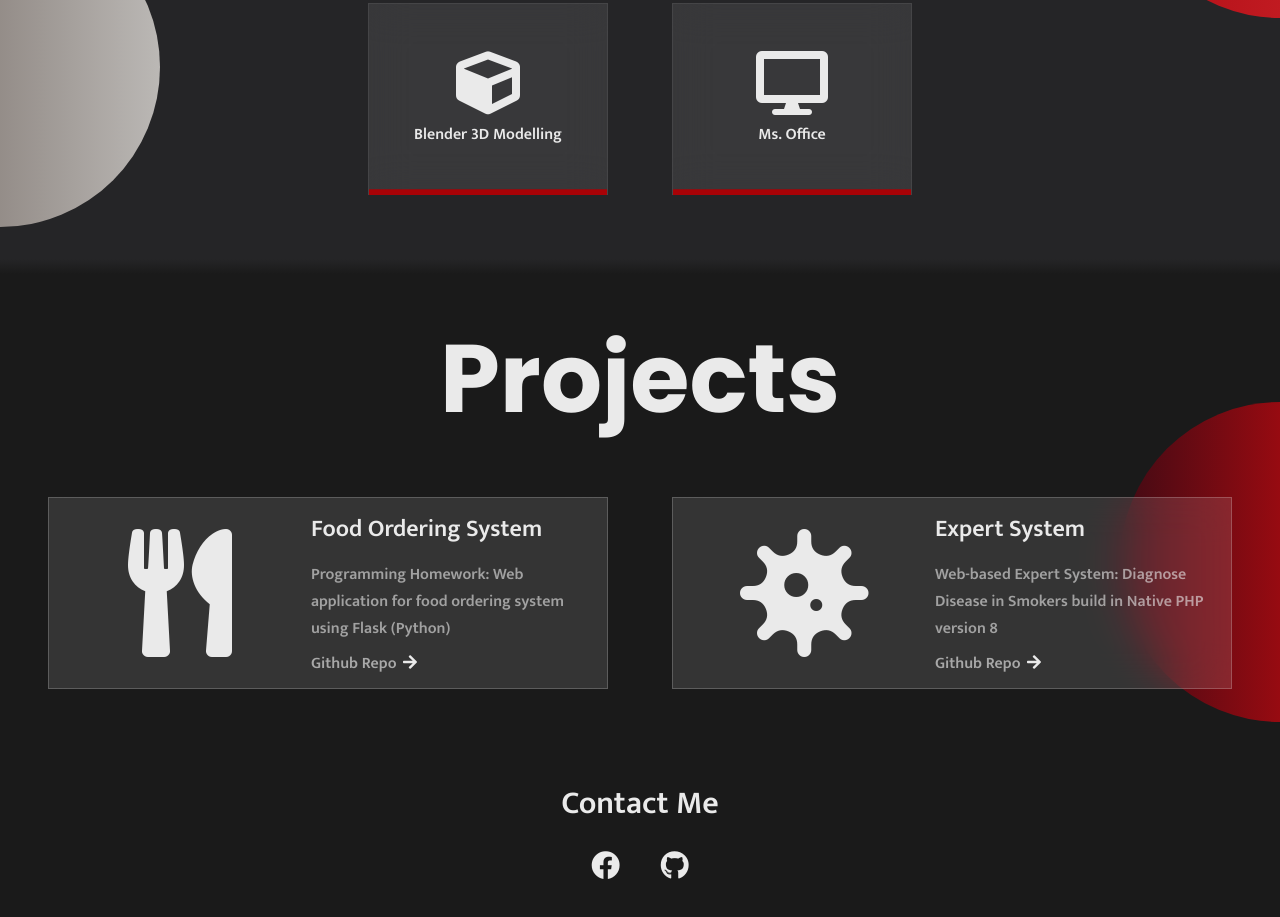
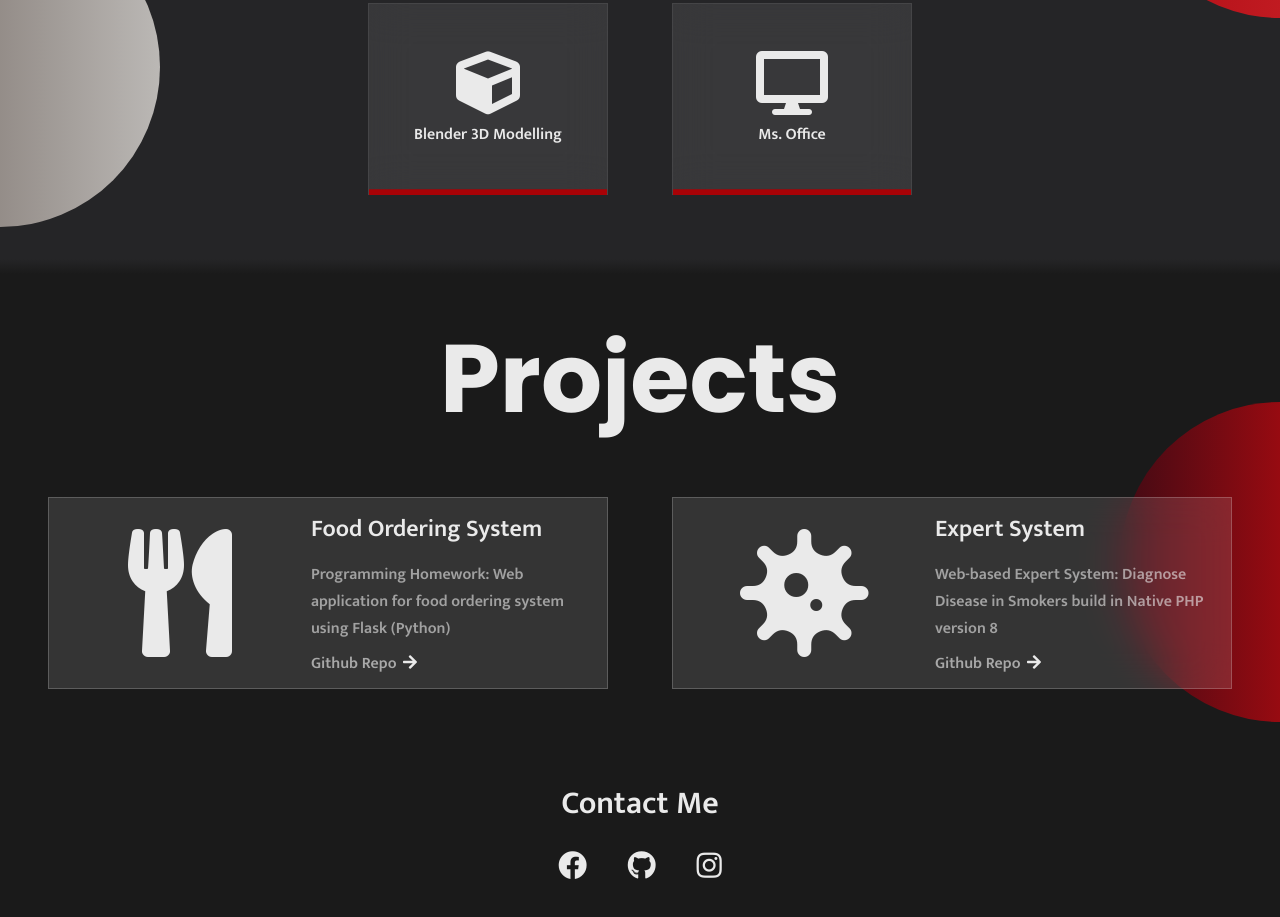
Before and after one commit to lisarief100200/lisarief100200.github.io, a plain HTML site: page index.html in a window 1280 px wide. Shown: the part 1812-2729 px from the top of the page. Drawn offline with nearby package versions, Linux system fonts and the light colour scheme.

Commit message:
Update index.html

```diff
--- a/index.html
+++ b/index.html
@@ -115,6 +115,7 @@
             <div class="social_media_icons">
                 <a href="https://www.facebook.com/lisarief100200/" target="_blank"><i class="fab fa-facebook"></i></a>
                 <a href="https://github.com/lisarief100200" target="_blank"><i class="fab fa-github"></i></a>
+                <a href="https://www.instagram.com/licloneea" target="_blank"><i class="fab fa-instagram"></i></a>
             </div>
         </footer>
 
```
